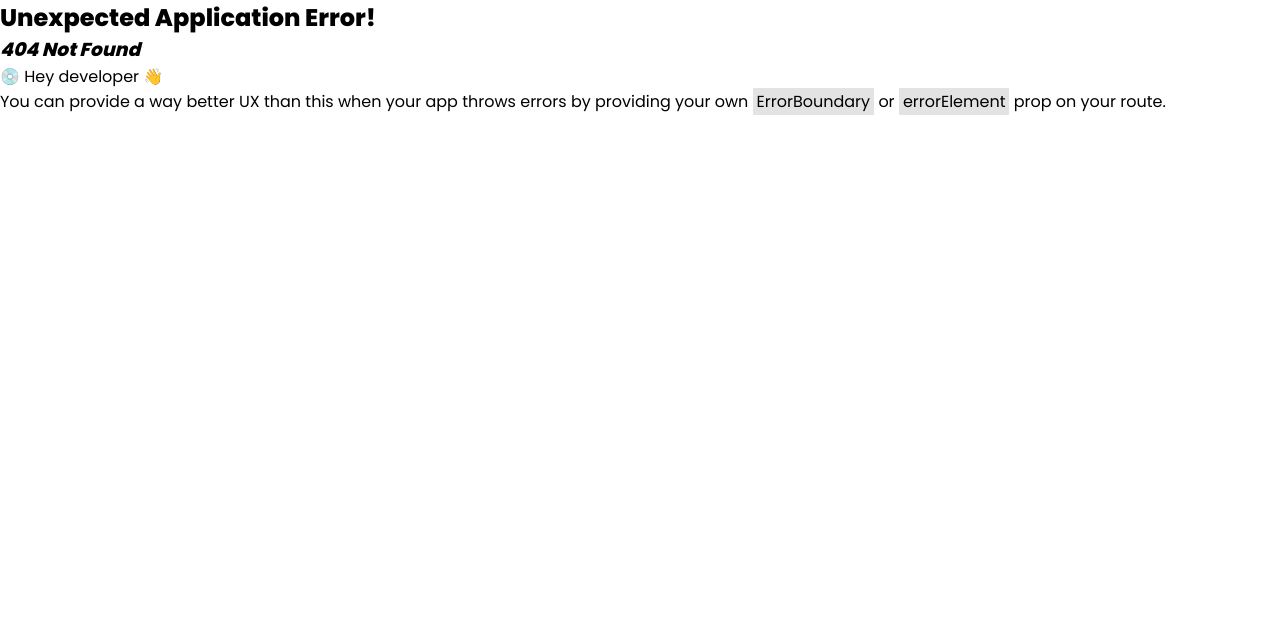
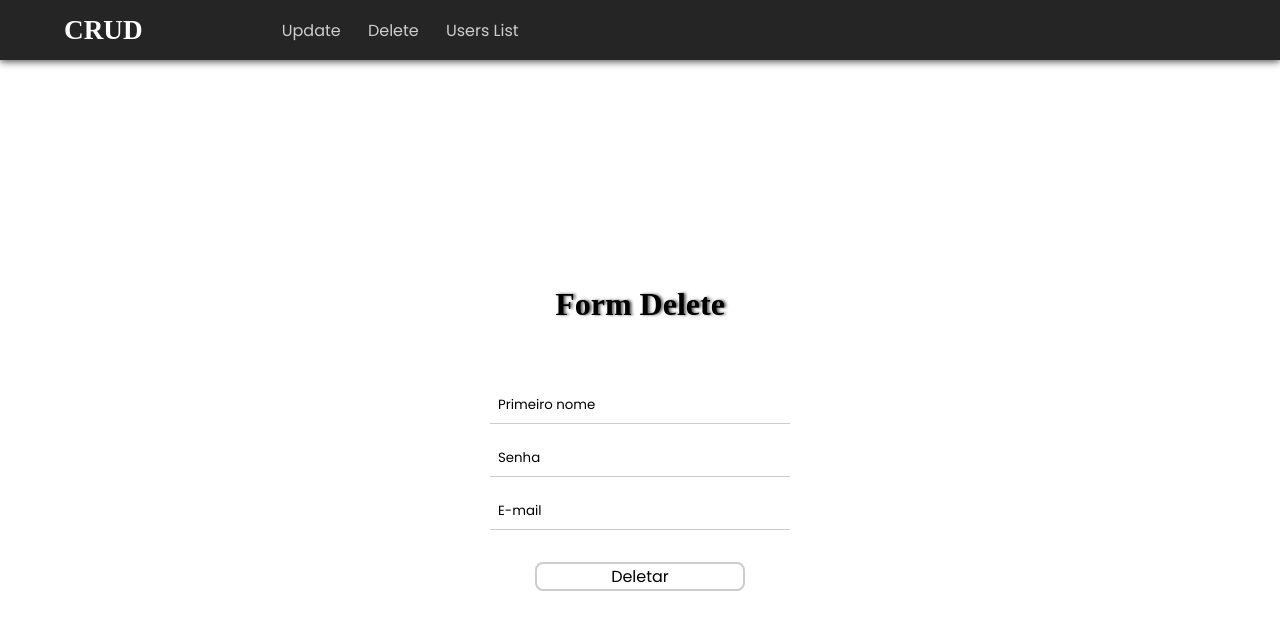
Before and after one commit to YuriLRodrigues/First-Fullstack-Project, a React (Vite) app in the folder Frontend/fe-crud/: page /delete in a window 1280 px wide. Before the commit this address had no page. Shown: the top 630 px of the page. Built offline with nearby package versions, Linux system fonts and the light colour scheme; a web font is replaced by a local one.

Commit message:
feat: deletar usuários

```diff
--- /dev/null
+++ b/Frontend/fe-crud/src/api/deleteUser.ts
@@ -0,0 +1,25 @@
+import { DeleteFormProps } from "../types/deleteFormProps";
+
+export const deleteUser = async ({ email, firstName, password }: DeleteFormProps) => {
+  console.log('Deletando...')
+  try {
+
+    console.log('Tentando...')
+    const user = await fetch("http://localhost:8080/users", {
+      method: "DELETE",
+      headers: {
+        "Content-Type": "application/json",
+      },
+      body: JSON.stringify({
+        email: email,
+        password: password,
+        firstName: firstName,
+      }),
+    });
+    const res = await user.json();
+    console.log(res)
+    return res
+  } catch (error) {
+    console.log(error);
+  }
+};
--- /dev/null
+++ b/Frontend/fe-crud/src/customHooks/useDeleteForm.tsx
@@ -0,0 +1,26 @@
+import { zodResolver } from "@hookform/resolvers/zod";
+import { deleteSchema } from "../schemas/deleteSchema";
+import { useForm } from "react-hook-form";
+
+const useDeleteForm = () => {
+  const {
+    formState: { errors, isSubmitting },
+    register,
+    handleSubmit,
+  } = useForm({
+    defaultValues: {
+      email: "",
+      password: "",
+      firstName: "",
+    },
+    mode: "all",
+    reValidateMode: "onChange",
+    resolver: zodResolver(deleteSchema),
+  })
+
+  return {
+    register, handleSubmit, errors, isSubmitting
+  }
+}
+
+export default useDeleteForm
--- /dev/null
+++ b/Frontend/fe-crud/src/pages/DeleteUser/Delete.tsx
@@ -0,0 +1,86 @@
+import { useState } from "react";
+import Loading from "../../components/Loading/Loading";
+import { useNavigate } from "react-router-dom";
+import { DeleteFormProps } from "../../types/deleteFormProps";
+import { deleteUser } from "../../api/deleteUser";
+import useDeleteForm from "../../customHooks/useDeleteForm";
+
+
+
+
+
+const Delete = () => {
+  const {errors, handleSubmit, isSubmitting, register} = useDeleteForm()
+
+  const [loading, setLoading] = useState<boolean>(false);
+  const navigate = useNavigate()
+
+
+
+  const handleDeleteForm = async (data: DeleteFormProps) => {
+    const user = await deleteUser(data);
+    if (user) {
+      setTimeout(() => {
+        setLoading(!loading);
+        navigate('/userlist')
+      }, 2000);
+      return alert("Usuário deletado com sucesso!");
+    }
+  };
+
+  return (
+    <>
+      <div className="form-container">
+        {loading ? (
+          <Loading />
+        ) : (
+          <>
+            <h2 className="register-title">Form Delete</h2>
+            <form
+              className="form-register"
+              onSubmit={handleSubmit(handleDeleteForm)}
+            >
+              <input
+                {...register("firstName")}
+                autoComplete="off"
+                type="text"
+                placeholder="Primeiro nome"
+              />
+              {errors.firstName && (
+                <span className="error-message">
+                  {errors.firstName.message}
+                </span>
+              )}
+
+              <input
+                {...register("password")}
+                autoComplete="off"
+                type="password"
+                placeholder="Senha"
+              />
+              {errors.password && (
+                <span className="error-message">{errors.password.message}</span>
+              )}
+
+              <input
+                {...register("email")}
+                autoComplete="off"
+                type="email"
+                placeholder="E-mail"
+              />
+              {errors.email && (
+                <span className="error-message">{errors.email.message}</span>
+              )}
+
+              <button type="submit">
+                {isSubmitting ? "Deletando" : "Deletar"}
+              </button>
+            </form>
+          </>
+        )}
+      </div>
+    </>
+  );
+};
+
+export default Delete;
--- /dev/null
+++ b/Frontend/fe-crud/src/schemas/deleteSchema.ts
@@ -0,0 +1,13 @@
+import { z } from "zod";
+
+export const deleteSchema = z.object({
+  email: z
+    .string()
+    .email("E-mail inválido")
+    .regex(
+      /^[a-zA-Z0-9._%+-]+@[a-zA-Z0-9.-]+\.[a-zA-Z]{2,}$/,
+      "E-mail não permitido pelo regex"
+    ),
+  password: z.string().min(6, "Senha precisa ter no mínimo 6 caracteres"),
+  firstName: z.string().min(3, "Nome precisa ter no mínimo 3 caracteres"),
+});
--- /dev/null
+++ b/Frontend/fe-crud/src/types/deleteFormProps.ts
@@ -0,0 +1,5 @@
+export type DeleteFormProps = {
+  email: string;
+  password: string;
+  firstName: string;
+};
```
Also changed, not shown: Frontend/fe-crud/src/Router/Router.tsx (+6 -1 lines), Frontend/fe-crud/src/Router/RootLayout.tsx (renamed from Frontend/fe-crud/src/pages/RootLayout.tsx).
